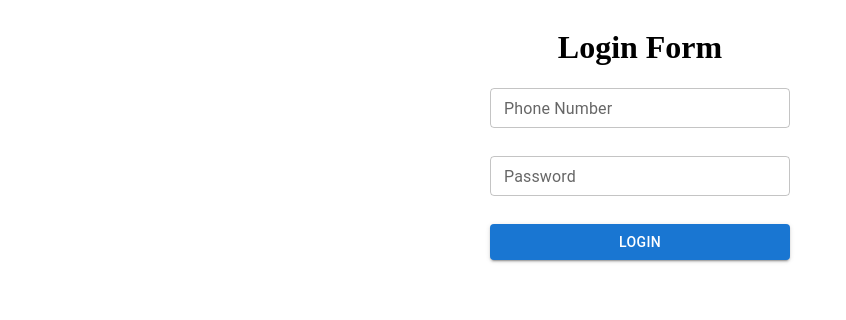
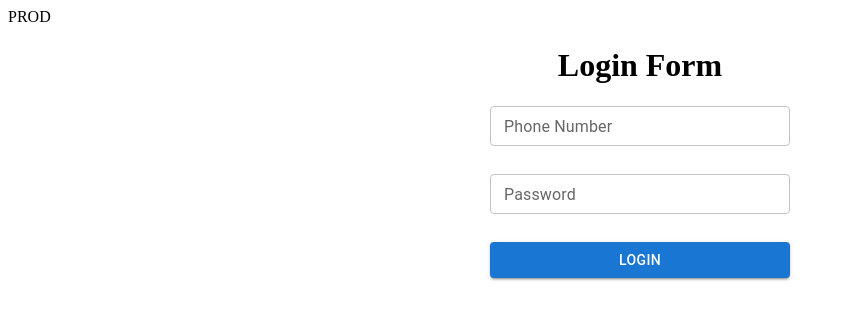
Before and after one commit to mehra-sourav/whatspend-frontend, a React (Vite) app: page / in a window 1280 px wide. Shown: the top 320 px of the page, without its empty margins (0-846 px from the left). Built offline with nearby package versions, Linux system fonts and the light colour scheme.

Commit message:
Testing workflow file 1

```diff
--- a/src/App.tsx
+++ b/src/App.tsx
@@ -5,6 +5,7 @@ function App() {
   return (
     <>
       {/* <Chart maxHeight="30%" maxWidth="30%" /> */}
+      PROD
       <LoginForm />
     </>
   );
```
